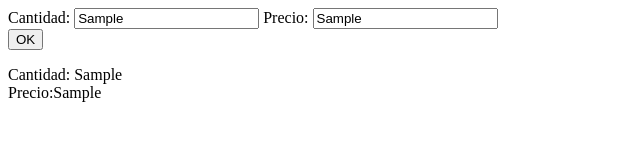
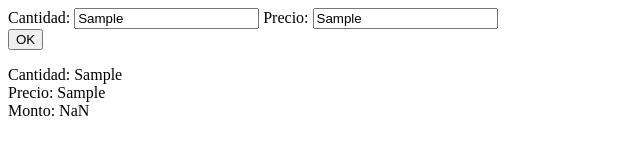
Before and after one commit to DwijanX/Totalizador-IngeSoft, a website built with Parcel: page index.html in a window 1280 px wide. Both pictures are taken after typing "Sample", "Sample" into the empty fields and a click on the input "OK". Shown: the full height of the page, 0-640 px from the left. Built offline with nearby package versions, Linux system fonts and the light colour scheme.

Commit message:
Added monto neto

```diff
--- a/index.html
+++ b/index.html
@@ -12,6 +12,6 @@
     <div id="AnswerDiv">
 
     </div>
-    <script src="./src/presenter.js"></script>
+    <script type="module" src="./src/presenter.js"></script>
   </body>
 </html>
--- /dev/null
+++ b/src/TotalPriceCalculator.js
@@ -0,0 +1,5 @@
+function getTotalPrice(Qty,Price)
+{
+    return Qty*Price
+}
+export default getTotalPrice
--- a/src/presenter.js
+++ b/src/presenter.js
@@ -1,3 +1,4 @@
+import getTotalPrice from "./TotalPriceCalculator";
 
 const Qty = document.querySelector("#QtyProduct");
 const Price = document.querySelector("#ProductsPrice");
@@ -5,6 +6,12 @@ const form = document.querySelector("#TotalizatorForm");
 const ansDiv=document.querySelector("#AnswerDiv")
 form.addEventListener("submit",(event)=>
 {
+    let QtyValue=Qty.value
+    let PriceValue=Price.value
     event.preventDefault()
-    ansDiv.innerHTML="<p>"+"Cantidad: "+Qty.value+"<br>Precio:"+Price.value+"</p>"
+    ansDiv.innerHTML=("<p>"+
+    "Cantidad: "+QtyValue+
+    "<br>Precio: "+PriceValue+
+    "<br>Monto: "+getTotalPrice(QtyValue,PriceValue)+
+    "</p>")
 });
```
